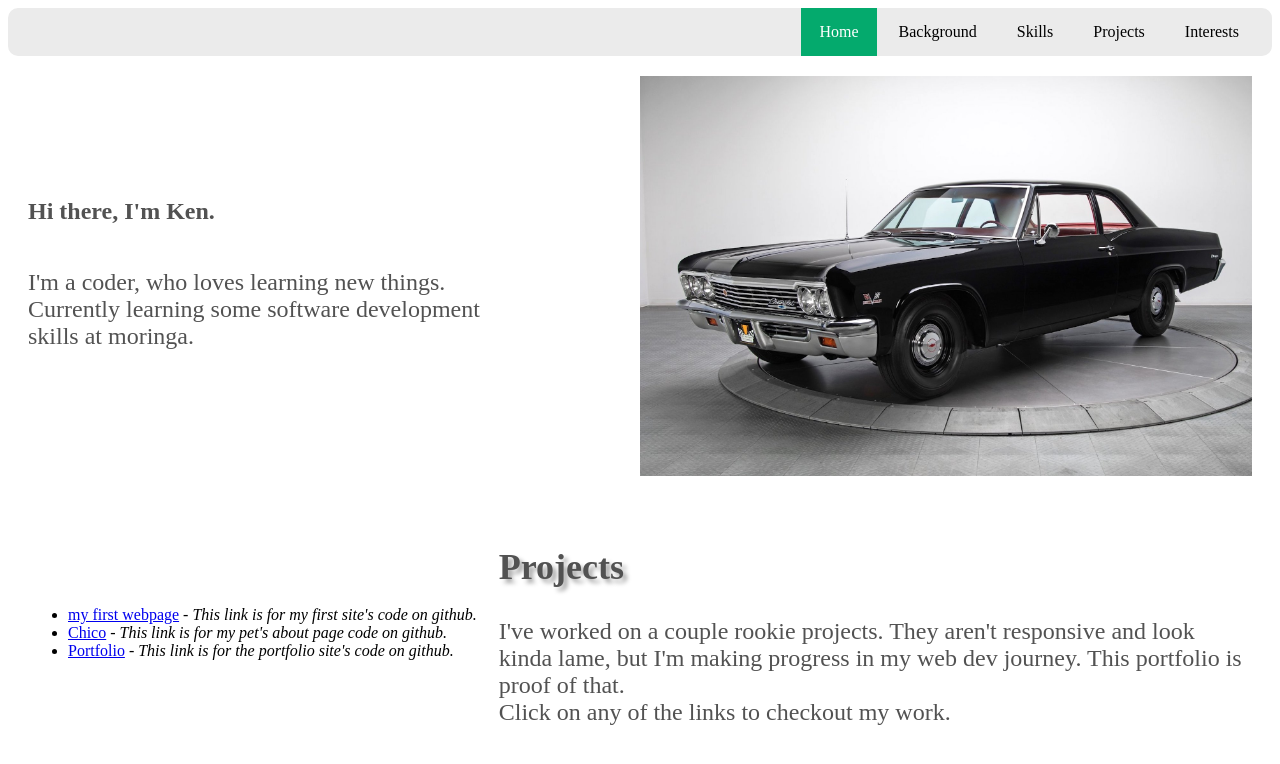
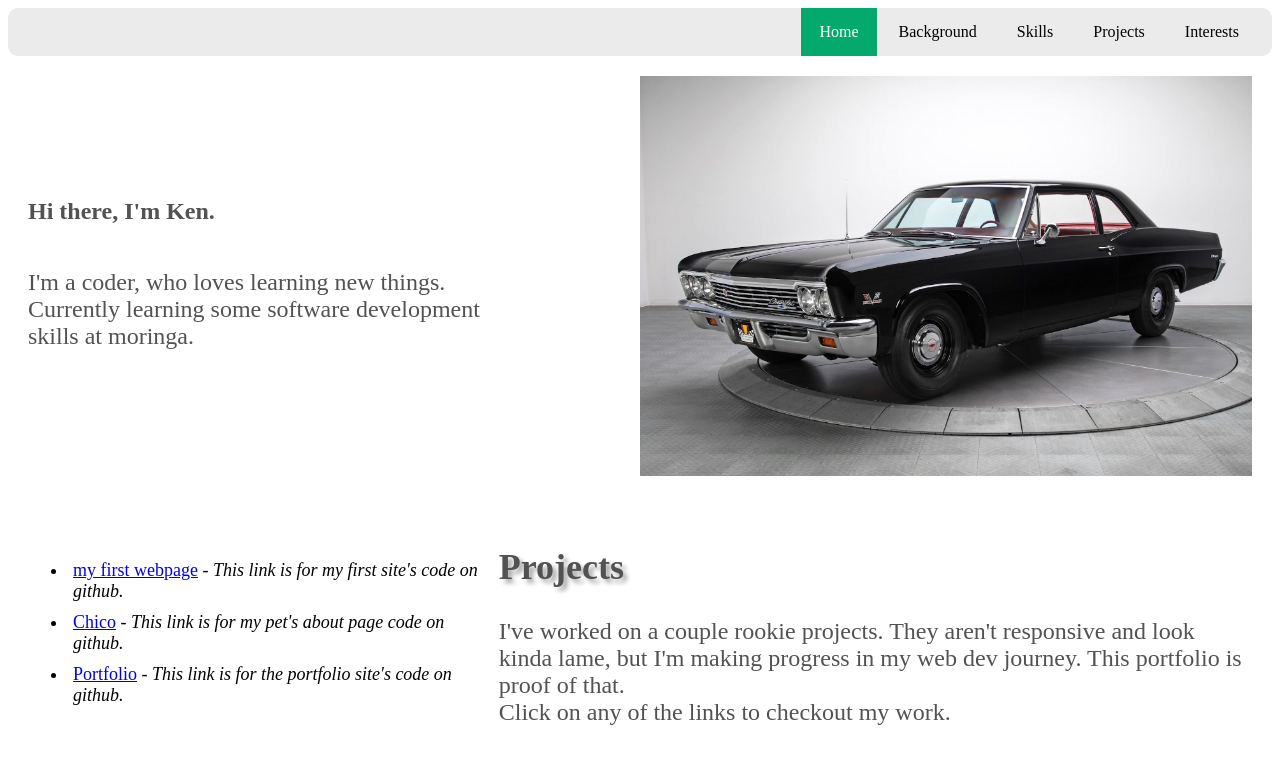
Before and after one commit to kennjr/Portfolio, a plain HTML site: page index.html in a window 1280 px wide. Drawn offline with Linux system fonts and the light colour scheme.

Commit message:
Styled the project link items

```diff
--- a/css/styles.css
+++ b/css/styles.css
@@ -67,14 +67,10 @@
     align-items: center;
     justify-content: center;
 }
-
-.projects_list img{
-    width: 50%;
-    justify-content: center;
-    align-self: center;
-    color: #525252;
+.projects_list li{
+    padding: 5px;
+    font-size: 18px;
 }
-
 .projects_list{
     width: 50%;
     justify-content: center;
```
